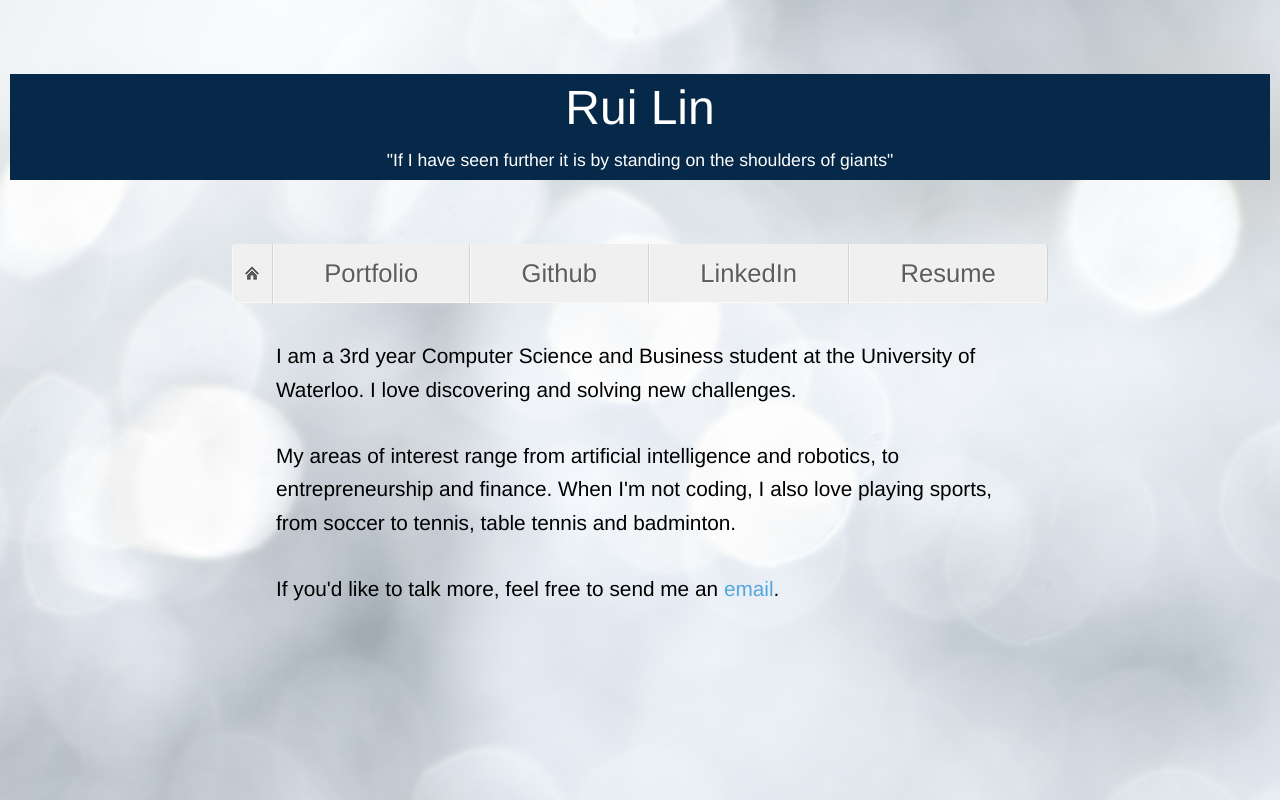
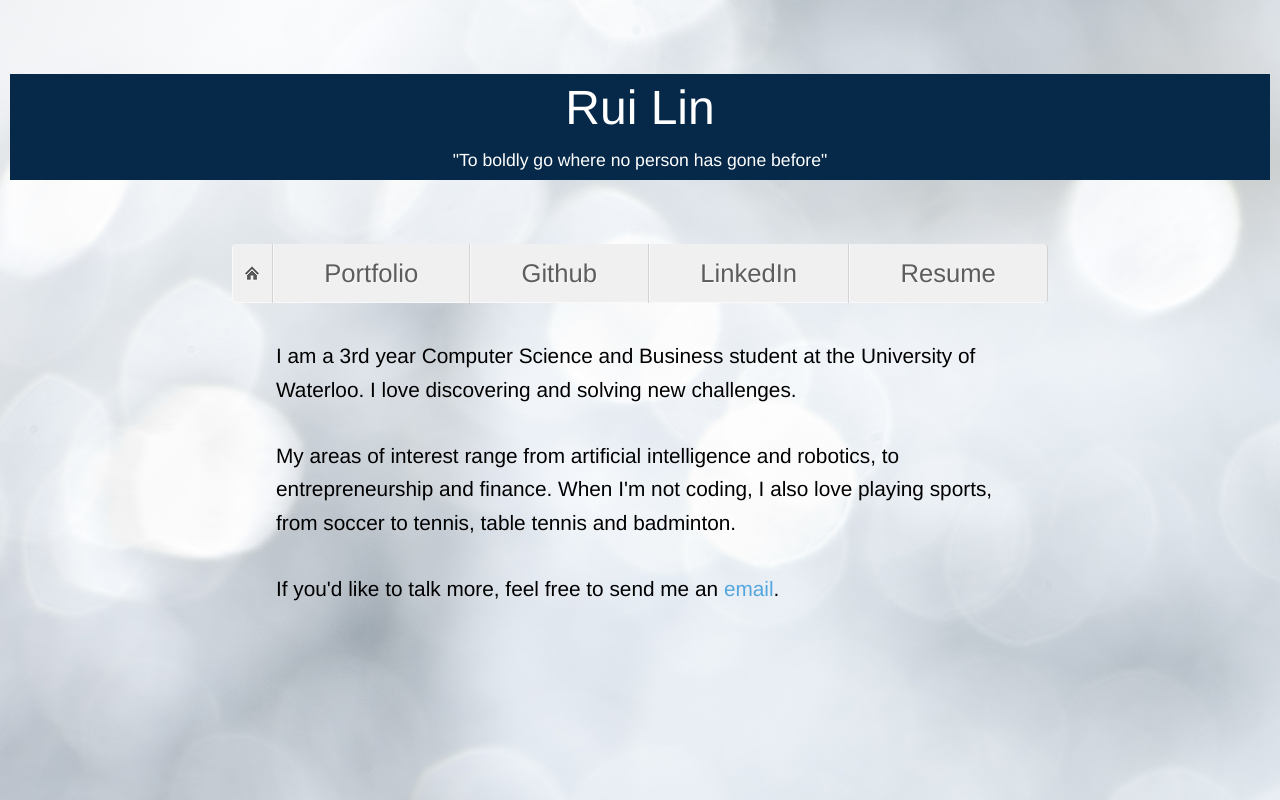
Before and after one commit to rui-lin/rlin.ca, a plain HTML site: page public/index.html in a window 1280 px wide. Drawn offline with Linux system fonts and the light colour scheme.

Commit message:
Update quote

```diff
--- a/public/index.html
+++ b/public/index.html
@@ -25,7 +25,8 @@
   <body>
     <header>
     <h1>Rui Lin</h1>
-    <h2>"If I have seen further it is by standing on the shoulders of giants"</h2>
+    <!-- <h2>"If I have seen further it is by standing on the shoulders of giants"</h2> -->
+    <h2>"To boldly go where no person has gone before"</h2>
     </header>
     <nav>
     <ul class="fancyNav">
```
